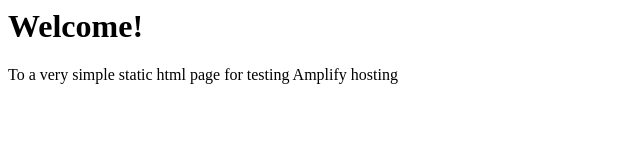
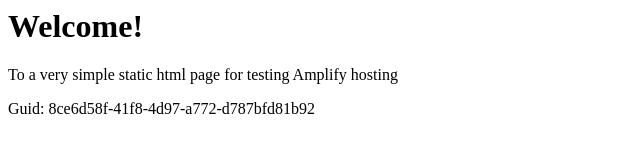
Before and after one commit to aws-aemilia-yul/Github-PR-Commit-Integration-Test-DoNotTouch-Gith-OKSLNVO2-v1-preprod-ca-central-1, a website: page src/index.html in a window 1280 px wide. Shown: the whole page, without its empty margins (0-640 px from the left). Drawn offline with Linux system fonts and the light colour scheme.

Commit message:
commit from integ tests

```diff
--- a/src/index.html
+++ b/src/index.html
@@ -1,3 +1,5 @@
+
+
 <html lang="en">
 
 <head>
@@ -10,6 +12,6 @@
 <body>
     <h1>Welcome!</h1>
     <p>To a very simple static html page for testing Amplify hosting</p>
-</body>
+    <p>Guid: 8ce6d58f-41f8-4d97-a772-d787bfd81b92</p></body>
 
 </html>
```
